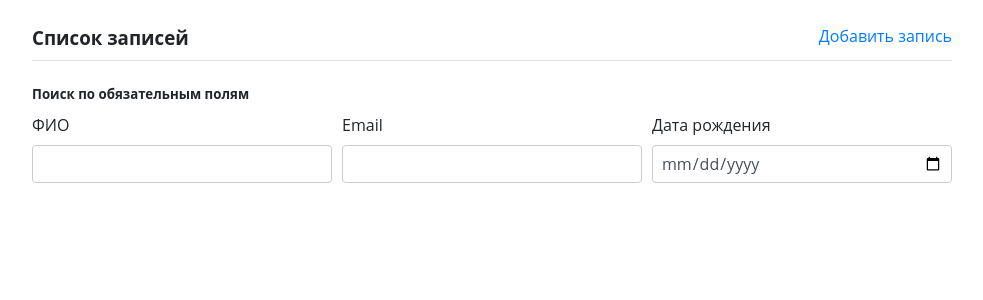
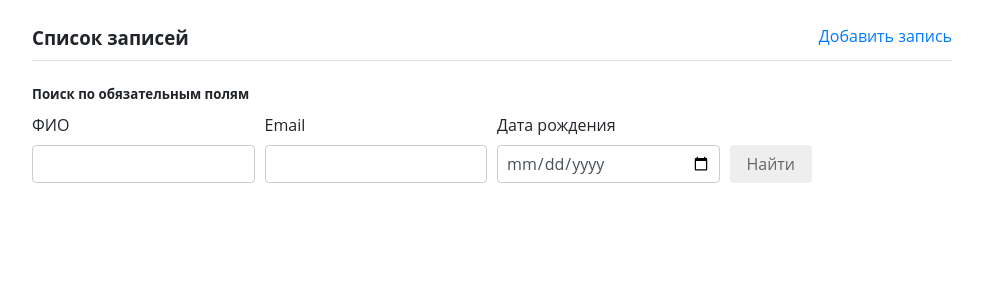
Before and after one commit to it4joy/atlas, a PHP site: page /records.html in a window 1280 px wide. Shown: the top 300 px of the page, without its empty margins (148-1131 px from the left). Run offline with PHP 8.4, Linux system fonts and the light colour scheme; data that the repository does not hold is empty.

Commit message:
updt logic: searching

```diff
--- a/public/css/main.css
+++ b/public/css/main.css
@@ -178,6 +178,31 @@ textarea {
 .justify-content-around {
     -ms-flex-pack: distribute !important;
     justify-content: space-around !important;
+}
+
+.align-items-start {
+  -ms-flex-align: start !important;
+      align-items: flex-start !important;
+}
+
+.align-items-end {
+  -ms-flex-align: end !important;
+      align-items: flex-end !important;
+}
+
+.align-items-center {
+  -ms-flex-align: center !important;
+      align-items: center !important;
+}
+
+.align-items-baseline {
+  -ms-flex-align: baseline !important;
+      align-items: baseline !important;
+}
+
+.align-items-stretch {
+  -ms-flex-align: stretch !important;
+      align-items: stretch !important;
 }
 
 
@@ -389,6 +414,10 @@ textarea {
     color: #666;
 }
 
+.btn-search {
+    height: calc(2.25rem + 2px);
+}
+
 
 /* Forms */
 
--- a/public/records.html
+++ b/public/records.html
@@ -30,17 +30,20 @@
                             <form id="searching-form" class="searching-form ui-block">
                                 <h5 class="h5">Поиск по обязательным полям</h5>
                                 <div class="form-row">
-                                    <div class="form-group col-4">
+                                    <div class="form-group col-3">
                                         <label for="fullname-search" class="form-label">ФИО</label>
                                         <input type="search" id="fullname-search" name="fullname" class="form-field">
                                     </div>
-                                    <div class="form-group col-4">
+                                    <div class="form-group col-3">
                                         <label for="email-search" class="form-label">Email</label>
                                         <input type="search" id="email-search" name="email" class="form-field">
                                     </div>
-                                    <div class="form-group col-4">
+                                    <div class="form-group col-3">
                                         <label for="birthday-search" class="form-label">Дата рождения</label>
                                         <input type="date" id="birthday-search" name="birthday" class="form-field">
+                                    </div>
+                                    <div class="form-group col-3 d-flex align-items-end">
+                                        <button type="button" class="btn btn-primary btn-search" disabled>Найти</button>
                                     </div>
                                 </div>
                             </form>
```
Also changed, not shown: public/js/main.js (+30 -9 lines).
